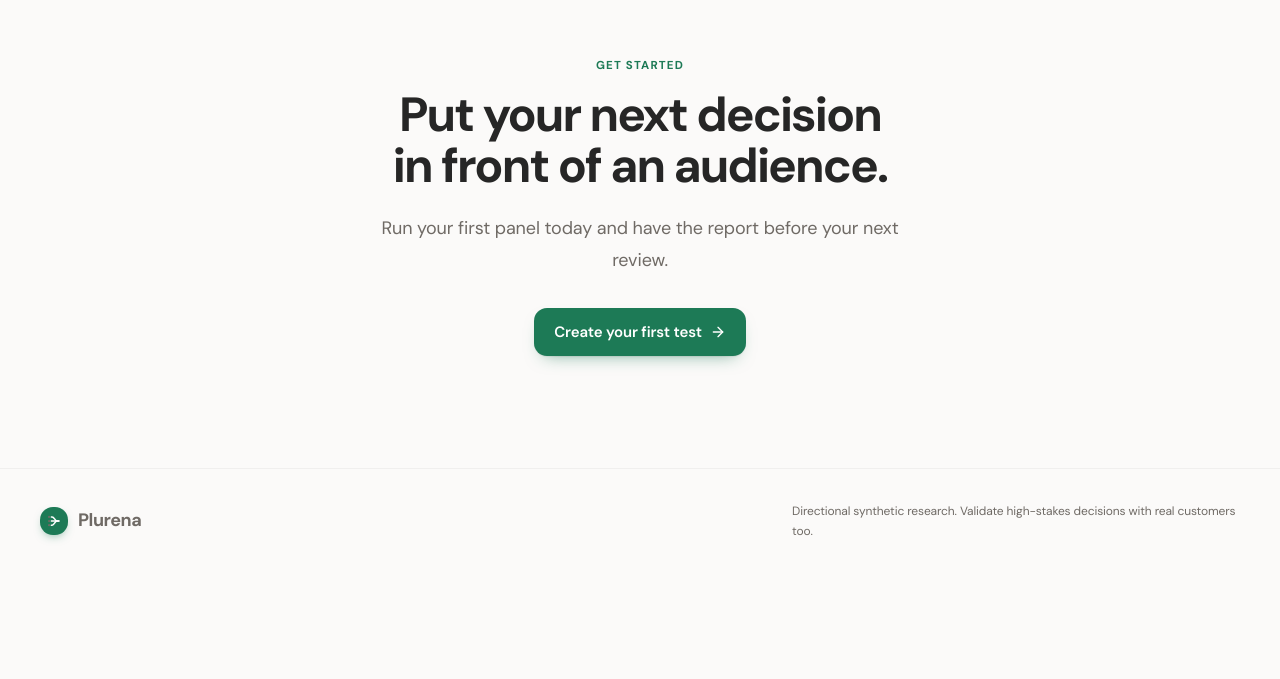
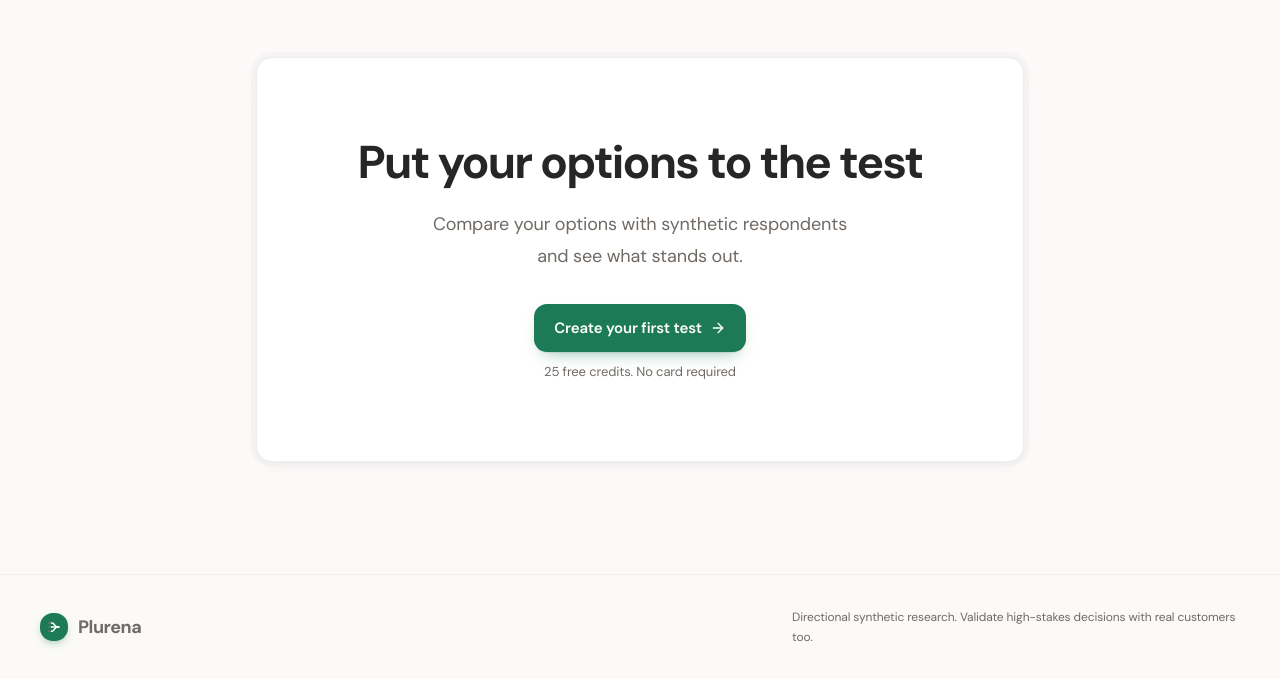
Before and after one commit to arham-saigol/Plurena, a Next.js app: page / in a window 1280 px wide. Shown: the part 4277-4956 px from the top of the page. Before the commit the page ends 4850 px from the top, so only its background shows below. Built offline with nearby package versions, Linux system fonts and the light colour scheme; no server answers.

Commit message:
feat: refine landing page call to action

```diff
--- a/app/page.tsx
+++ b/app/page.tsx
@@ -366,20 +366,23 @@ export default function LandingPage() {
       </section>
 
       <section className="px-4 py-20 text-center sm:px-6 sm:py-28 lg:px-10">
-        <div className="mx-auto max-w-2xl">
-          <p className="eyebrow">Get started</p>
-          <h2 className="mt-4 text-3xl leading-[1.06] font-bold tracking-[-0.04em] text-balance sm:text-5xl">
-            Put your next decision in front of an audience.
+        <div className="bg-card mx-auto max-w-3xl rounded-2xl border px-4 py-16 shadow-[0_0_0_5px_color-mix(in_srgb,var(--border)_55%,transparent),var(--shadow-sm)] sm:px-10 sm:py-20">
+          <h2 className="w-full max-w-none text-4xl leading-[1.08] font-bold tracking-[-0.04em] sm:text-[2.875rem] sm:text-balance lg:whitespace-nowrap">
+            Put your options to the test
           </h2>
-          <p className="text-muted-foreground mx-auto mt-5 max-w-xl text-lg leading-8">
-            Run your first panel today and have the report before your next
-            review.
+          <p className="text-muted-foreground mx-auto mt-5 w-full max-w-none text-lg leading-8 sm:max-w-2xl sm:text-balance">
+            Compare your options with synthetic respondents{" "}
+            <br className="hidden sm:block" />
+            and see what stands out.
           </p>
           <Button asChild size="lg" variant="accent" className="mt-8">
             <AppEntryLink signedOutHref="/sign-up">
               Create your first test <ArrowRight />
             </AppEntryLink>
           </Button>
+          <p className="text-muted-foreground mt-2.5 text-[13px]">
+            25 free credits. No card required
+          </p>
         </div>
       </section>
 
```
